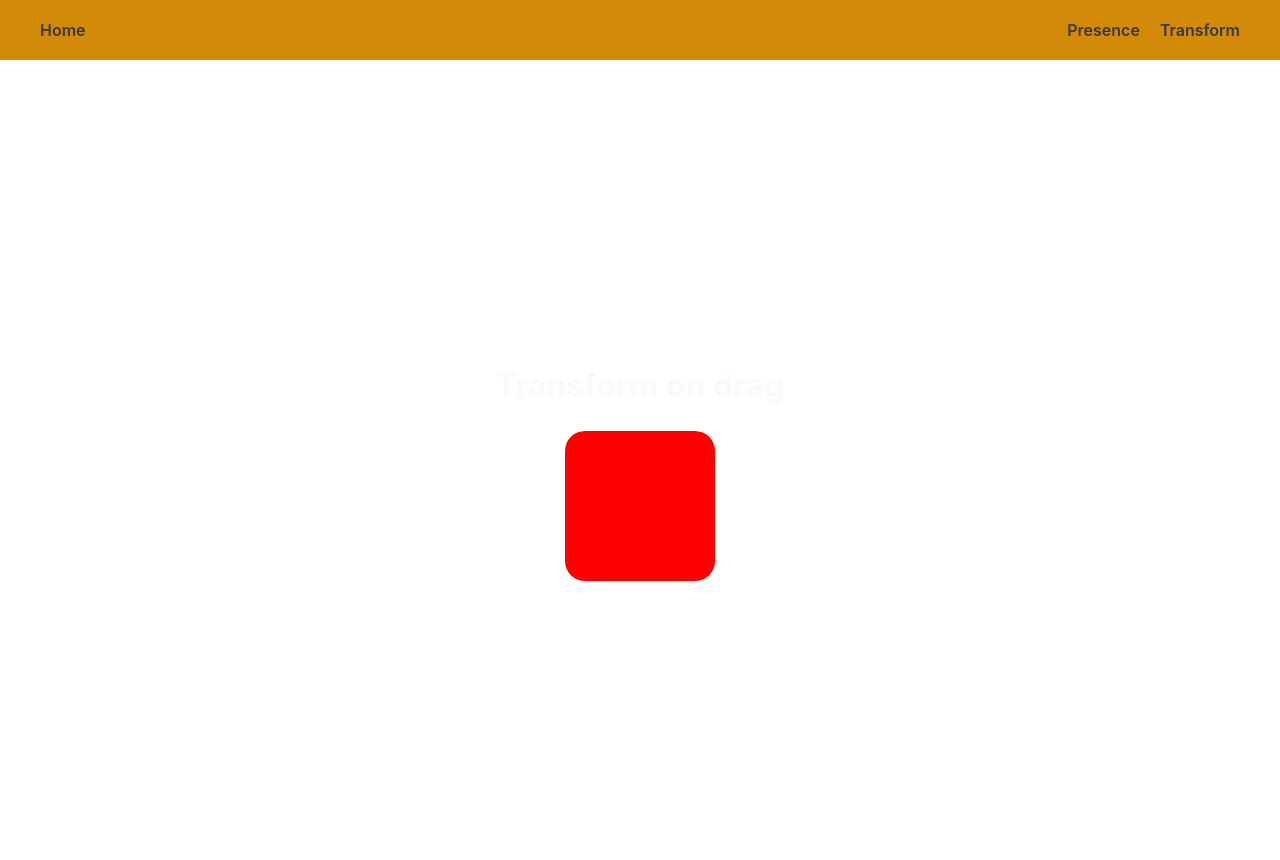
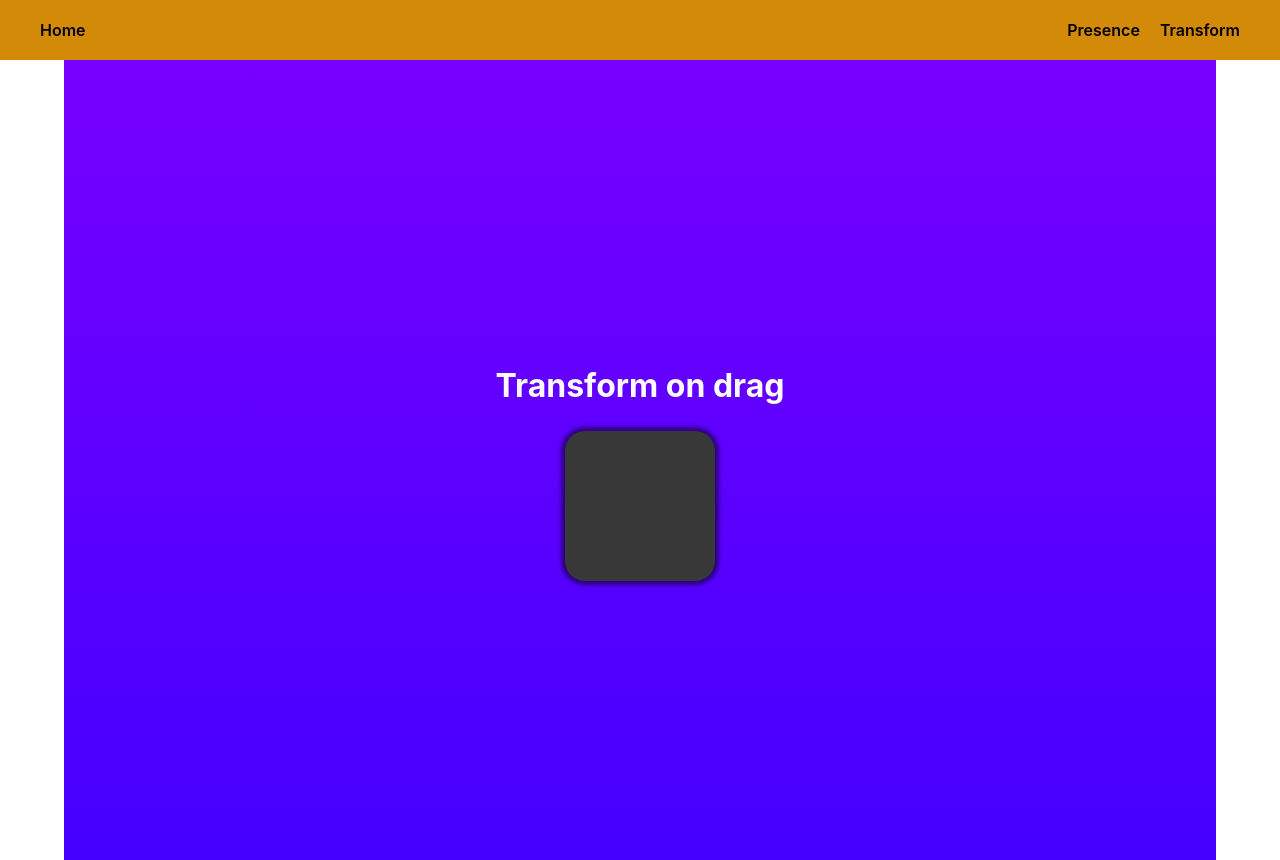
Before and after one commit to IvanGH4/framer-motion-demo, a Next.js app: page /transform in a window 1280 px wide. Built offline with nearby package versions, Linux system fonts and the light colour scheme.

Commit message:
transform enhancements

```diff
--- a/pages/transform.jsx
+++ b/pages/transform.jsx
@@ -4,22 +4,27 @@ import styles from "../styles/anims.module.css";
 
 const Transform = () => {
   const x = useMotionValue(0);
-  const backgroundColor = useTransform(
+  const background = useTransform(
     x,
     [-200, 0, 200],
-    ["#0f0", "#f00", "#00f"]
+    [ "linear-gradient(180deg, #ff008c 0%, rgb(211, 9, 225) 100%)",
+      "linear-gradient(180deg, #7700ff 0%, rgb(68, 0, 255) 100%)",
+      "linear-gradient(180deg, rgb(230, 255, 0) 0%, rgb(3, 209, 0) 100%)"
+    ]
   );
 
   return (
-    <div className='container'>
+    <motion.div className='container' style={{ background }}>
       <h2 className={styles.title}>Transform on drag</h2>
       <motion.div
         className={styles.box}
-        style={{ x, backgroundColor }}
+        style={{ x }}
         drag='x'
         dragConstraints={{ left: -200, right: 200 }}
+        whileHover={{ scale: 1.1 }}
+        whileDrag={{ scale: 0.9 }}
       />
-    </div>
+    </motion.div>
   );
 };
 
--- a/styles/anims.module.css
+++ b/styles/anims.module.css
@@ -37,6 +37,8 @@
   width: 150px;
   height: 150px;
   border-radius: 20px;
+  background-color: #383838;
+  box-shadow: 0 0 4px 4px rgba(0, 0, 0, 0.5);
 }
 
 .scrollBox {
--- a/styles/globals.css
+++ b/styles/globals.css
@@ -21,7 +21,7 @@ nav {
   align-items: center;
   padding: 20px 40px;
   background: #d48a09;
-  color: #383838;
+  color: #000;
   font-weight: 600;
 }
 
```
